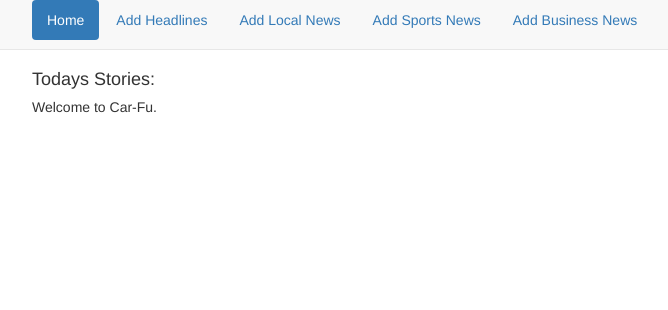
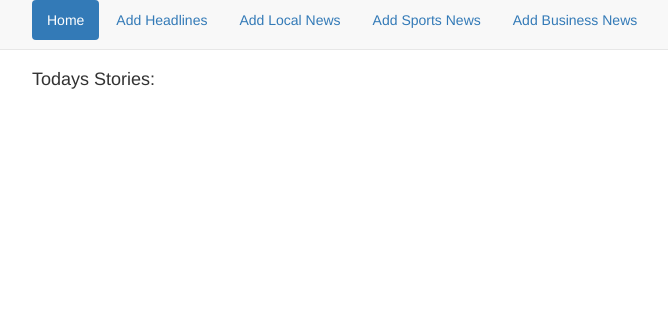
Before and after one commit to chucklapress/gville_news_portal, a Django app: a page that uses templates/app/headlinearticle_list.html in a window 1280 px wide. Shown: the top 310 px of the page, without its empty margins (38-706 px from the left). Run offline with Django 3.2, Linux system fonts and the light colour scheme; data that the repository does not hold is empty; some libraries are stand-ins or nearby versions.

Commit message:
modified template

```diff
--- a/templates/app/headlinearticle_list.html
+++ b/templates/app/headlinearticle_list.html
@@ -6,12 +6,8 @@
 <div class="container">
 <h4>Todays Stories:</h4>
 <h5>
-  <speak>
-
-    Welcome to Car-Fu. <audio src="https://s3.amazonaws.com/newsaudiofeed/Avalanche+Audio+Video+-+15+Second+Radio+Stand+Alone.mp3" />
-
-    You can order a ride, or request a fare estimate. Which will it be?
-
+<speak>
+<audio src="https://s3.amazonaws.com/newsaudiofeed/Avalanche+Audio+Video+-+15+Second+Radio+Stand+Alone.mp3" />
 </speak>
 </h5>
 
```
